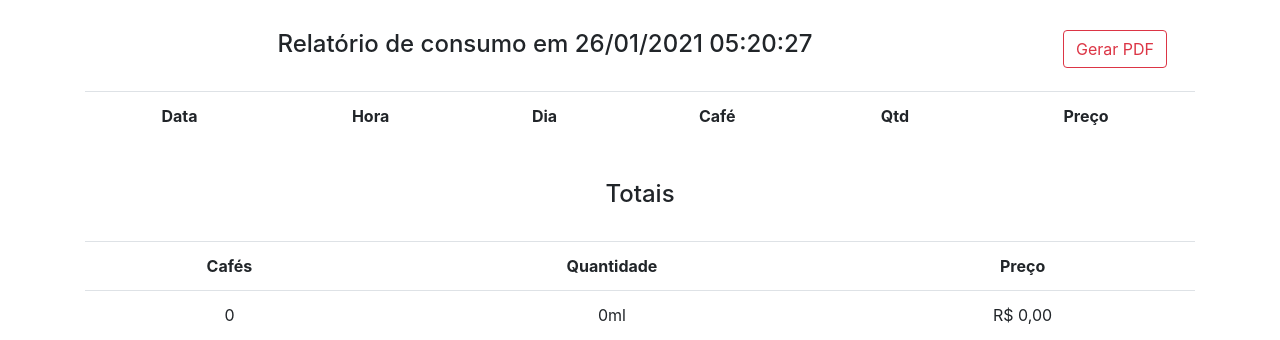
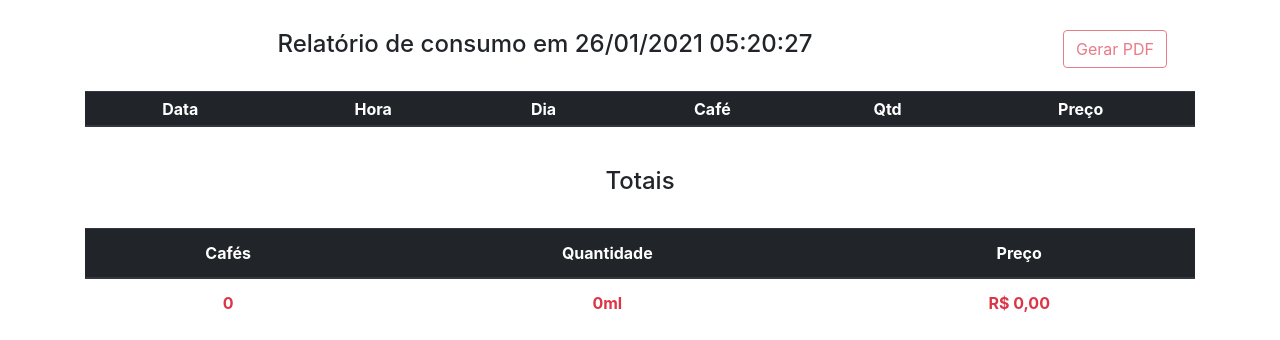
Before and after one commit to rafaroriz/Coffee-O-Meter, a PHP site: page /list-consumption-report.php in a window 1280 px wide. Shown: the top 340 px of the page. Run offline with PHP 8.4, Linux system fonts and the light colour scheme; data that the repository does not hold is empty; some libraries are stand-ins or nearby versions.

Commit message:
Enhanced report and PDF visualization

```diff
--- a/css/coffeeometer.css
+++ b/css/coffeeometer.css
@@ -2,3 +2,11 @@
     padding: 30px 15px;
     text-align: center;
 }
+
+.page_break {
+    page-break-before: always;
+}
+
+.table_condensed {
+    font-size: 10px;
+}
--- a/list-consumption-report.php
+++ b/list-consumption-report.php
@@ -6,8 +6,8 @@ include 'consumption-db.php';
 
 include 'report-variables.php';
 include 'report-header.php';
-include 'report-consumption-list.php';
-include 'report-totals.php';
+include 'report-consumption-table.php';
+include 'report-totals-table.php';
 include 'report-footer.php';
 ?>
 
@@ -25,7 +25,12 @@ include 'report-footer.php';
 			]);
 
 		var options = {
+			chartArea:{left:'20%',top:80,width:'75%',height:'100%'},
 			title: 'Cafés por dia da semana',
+			fontSize: 18,
+			legend: {alignment:'center', textStyle: {fontSize: 16, italic:true}},
+			colors: ['#4d7583', '#705d6a', '#904853', '#bb2c36', '#e90e16',
+					'#870f0f', '#400000', '#27343c', '#2f5156', '#6fa3a7'],
 			is3D: true
 		};
 
@@ -34,6 +39,7 @@ include 'report-footer.php';
 
 		google.visualization.events.addListener(chart, 'ready', function()
 		{
+			document.getElementById('create-pdf-btn').disabled = false;
 			chart_area.innerHTML = '<img src="' + chart.getImageURI() + '">';
 		});
 
--- a/list-consumption.php
+++ b/list-consumption.php
@@ -15,6 +15,7 @@ include 'consumption-db.php';
 		</div>
 	</div><br/>
 	<table class="table table-striped table-bordered">
+		<thead class="thead-dark">
 			<tr>
 				<th>Data</th>
 				<th>Hora</th>
@@ -24,6 +25,7 @@ include 'consumption-db.php';
 				<th>Preço</th>
 				<th></th>
 			</tr>
+		</thead>
 		<?php
 		$consumption = listConsumption($conn);
 		foreach ($consumption as $entry)
--- a/report-consumption-list.php
+++ b/report-consumption-table.php
@@ -1,5 +1,6 @@
 <div id="report-content">
-    <table class="table">
+    <table class="table table-sm">
+        <thead class="thead-dark">
             <tr>
                 <th>Data</th>
                 <th>Hora</th>
@@ -8,6 +9,7 @@
                 <th>Qtd</th>
                 <th>Preço</th>
             </tr>
+        </thead>
         <?php
         $consumption = listConsumption($conn);
         foreach ($consumption as $entry)
--- a/report-header.php
+++ b/report-header.php
@@ -17,7 +17,8 @@
 				<div class="col-2">
 					<form name="create_pdf_form" method="post" action="">
 						<input type="hidden" name="hidden-html" id="hidden-html" value="" />
-						<button type="button" name="create-pdf-btn" class="btn btn-outline-danger" onclick="createPDF();">Gerar PDF</button>
+						<button type="button" name="create-pdf-btn" id="create-pdf-btn" class="btn btn-outline-danger"
+						onclick="createPDF();" disabled>Gerar PDF</button>
 					</form>
 				</div>
 			</div>
--- a/report-print-chart-data.php
+++ b/report-print-chart-data.php
@@ -1,8 +1,27 @@
 <?php
+/*
 $week_day_consumption = listConsumptionByWeekDay($conn);
 foreach ($week_day_consumption as $consumption)
 {
     $day = $consumption['week_day'];
     $qty = $consumption['qty'];
-    echo "['{$day} ({$qty})', {$qty}],";
+    echo "['{$day} - {$qty}', {$qty}],";
 }
+*/
+$week_day_consumption = listConsumptionByWeekDay($conn);
+
+$monday = $week_day_consumption[4]['qty'];
+$tuesday = $week_day_consumption[6]['qty'];
+$wednesday = $week_day_consumption[1]['qty'];
+$thursday = $week_day_consumption[2]['qty'];
+$friday = $week_day_consumption[5]['qty'];
+$saturday = $week_day_consumption[3]['qty'];
+$sunday = $week_day_consumption[0]['qty'];
+
+echo "['Segunda - {$monday}', {$monday}],";
+echo "['Terça - {$tuesday}', {$tuesday}],";
+echo "['Quarta - {$wednesday}', {$wednesday}],";
+echo "['Quinta - {$thursday}', {$thursday}],";
+echo "['Sexta - {$friday}', {$friday}],";
+echo "['Sábado - {$saturday}', {$saturday}],";
+echo "['Domingo - {$sunday}', {$sunday}],";
--- /dev/null
+++ b/report-totals-table.php
@@ -0,0 +1,18 @@
+<h4>Totais</h4>
+<br/>
+<table class="table">
+    <thead class="thead-dark">
+        <tr>
+            <th>Cafés</th>
+            <th>Quantidade</th>
+            <th>Preço</th>
+        </tr>
+    </thead>
+    <tr class="font-weight-bold text-danger">
+        <td><?=$total_cups?></td>
+        <td><?=$formated_total?></td>
+        <td>R$ <?=number_format($total_price,2,',','.')?></td>
+    </tr>
+</table>
+
+<div class="page_break" id="piechart" style="height: 500px;"></div>
--- a/report-totals.php
+++ /dev/null
@@ -1,16 +0,0 @@
-<h4>Totais</h4>
-<br/>
-<table class="table">
-    <tr>
-        <th>Cafés</th>
-        <th>Quantidade</th>
-        <th>Preço</th>
-    </tr>
-    <tr>
-        <td><?=$total_cups?></td>
-        <td><?=$formated_total?></td>
-        <td>R$ <?=number_format($total_price,2,',','.')?></td>
-    </tr>
-</table>
-
-<div id="piechart" style="width: 900px; height: 500px;"></div>
```
Lines whose indentation alone changed are shown as unchanged.
